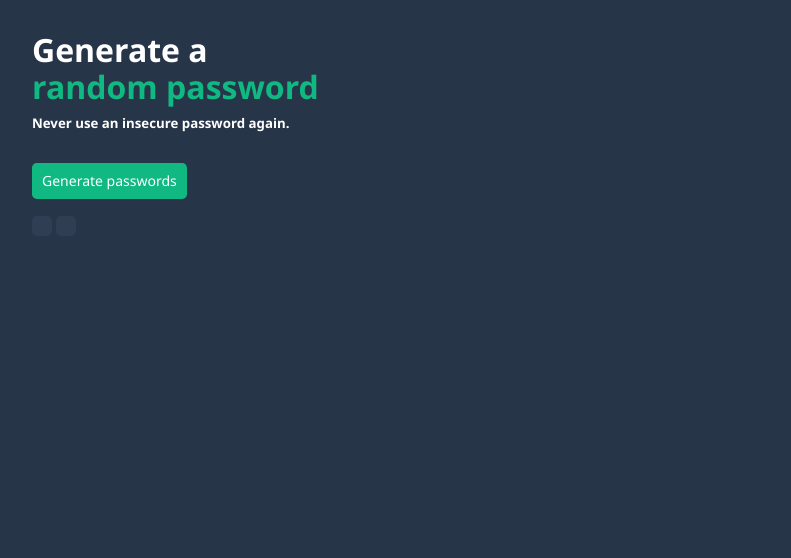
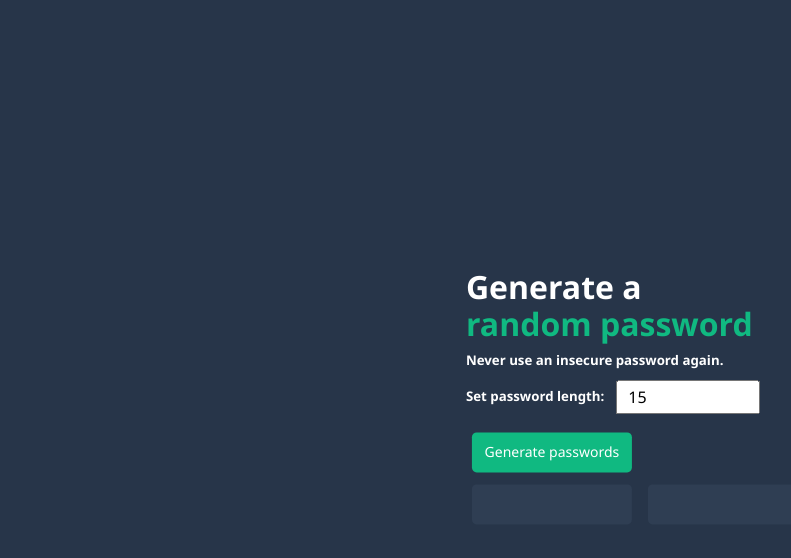
Before and after one commit to domtjong/Password-Generator, a website built with Vite: page index.html in a window 1280 px wide. Shown: the whole page, without its empty margins (0-791 px from the left). Built offline with nearby package versions, Linux system fonts and the light colour scheme.

Commit message:
added copy to clipboard and password length

```diff
--- a/index.css
+++ b/index.css
@@ -1,9 +1,7 @@
 body {
-    margin: 32px;
     color: white;
     background-color: #273549;
     font-family: 'Segoe UI', Tahoma, Geneva, Verdana, sans-serif
-
 }
 
 h1 {
@@ -12,18 +10,25 @@ h1 {
 
 h5 {
     margin: 0px;
-    margin-bottom: 32px;
 }
 
 button {
     border: none;
     border-radius: 0.3rem;
-    margin-bottom: 12px;
+    margin: 6px;
     font-size: 14px;
     background-color: #2F3E53;
     color: #10B981;
-    padding: 10px;
-    font-family: 'Segoe UI', Tahoma, Geneva, Verdana, sans-serif
+    padding: 12px;
+    font-family: 'Segoe UI', Tahoma, Geneva, Verdana, sans-serif;
+    min-width: 160px;
+    height: 40px;
+}
+
+input {
+    padding: 6px 10px;
+    margin: 12px;
+    width: 144px;
 }
 
 #generate-el {
@@ -31,11 +36,36 @@ button {
     background-color: #10B981;
 }
 
+.hero {
+    margin: 0;
+    position: absolute;
+    top: 50%;
+    left: 50%;
+    transform: translate(-50%, -50%);
+    border: 20px;
+    padding: 24px;
+}
+
 .green {
     color: #10B981;
     margin-bottom: 10px
 }
 
+.password-length {
+    display: flex;
+    flex-direction: row;
+    align-items: center;
+    vertical-align: middle;
+}
+
 .passwords {
     align-items: center;
 }
+
+button:hover {
+    transform: scale(105%);
+}
+
+button:active {
+    transform: scale(95%);
+}
--- a/index.html
+++ b/index.html
@@ -3,14 +3,22 @@
         <link rel="stylesheet" href="index.css">
     </head>
     <body>
+        <div class="hero">
             <h1>Generate a</h1>
             <h1 class="green">random password</h1>
             <h5>Never use an insecure password again.</h5>
+            <div class="password-length">
+                <h5>Set password length:</h5>
+                <input type="number" value="15" id="characterLength-el">
+            </div>
+            <div>
                 <button id="generate-el" onclick="generatePassword()">Generate passwords</button>
+            </div>
             <div>
                 <button id="passwordOne-el" onclick="copyPasswordOne()"></button>
                 <button id="passwordTwo-el" onclick="copyPasswordTwo()"></button>
             </div>
+        </div>
         <script src="index.js"></script>
     </body>
 </html>
--- a/index.js
+++ b/index.js
@@ -6,7 +6,9 @@ let passwordOne = document.getElementById("passwordOne-el")
 let passwordTwo = document.getElementById("passwordTwo-el")
 
 function renderPassword() {
-      for (let i = 0; i < 15; i++) {
+characterLength = document.getElementById("characterLength-el").value
+
+      for (let i = 0; i < characterLength; i++) {
         let char = Math.floor(Math.random() * characters.length)
         password += characters[char]
       }
@@ -22,8 +24,10 @@ function generatePassword() {
 
 function copyPasswordOne() {
     navigator.clipboard.writeText(passwordOne.textContent)
+    alert("Copied the text: " + passwordOne.textContent);
 }
 
 function copyPasswordTwo() {
-    document.getElementById("passwordTwo-el")
+    navigator.clipboard.writeText(passwordTwo.textContent)
+    alert("Copied the text: " + passwordTwo.textContent);
 }
```
Lines whose indentation alone changed are shown as unchanged.
